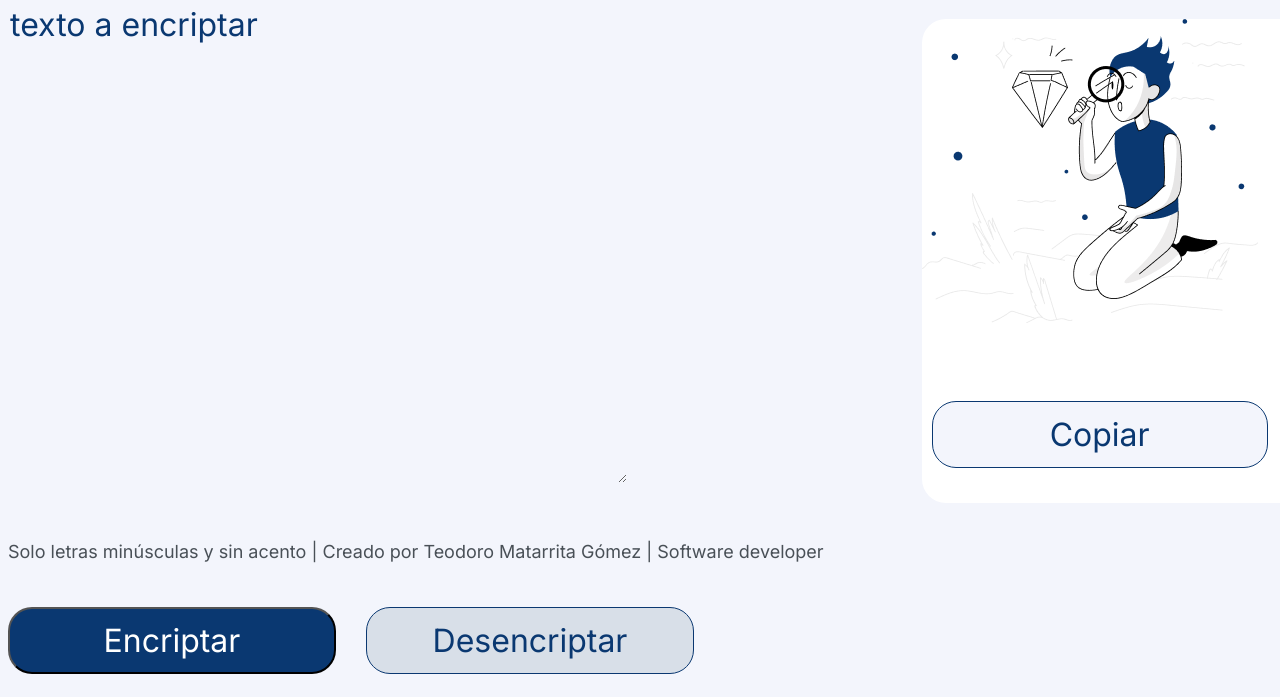
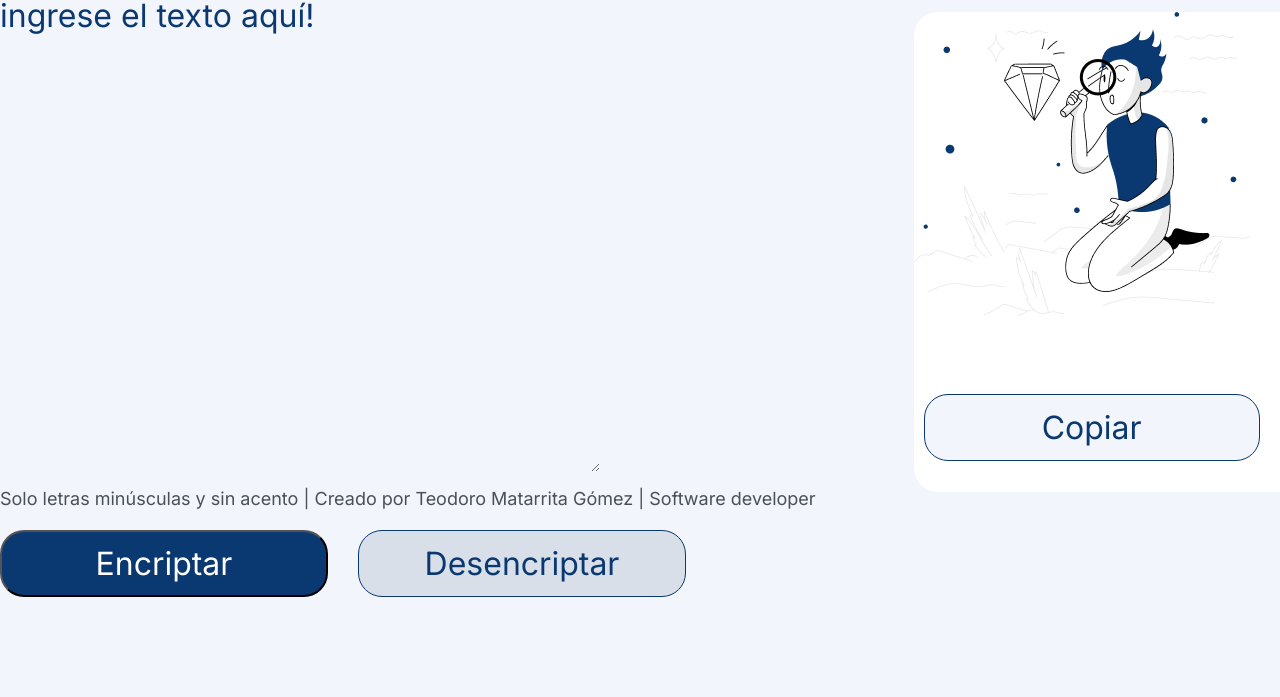
Before and after one commit to TeodoroMG/Encriptador-de-texto, a plain HTML site: page index.html in a window 1280 px wide. Shown: the part 103-800 px from the top of the page. Drawn offline with Linux system fonts and the light colour scheme.

Commit message:
actualiza todo

```diff
--- a/index.html
+++ b/index.html
@@ -22,8 +22,9 @@
 
           id="texto-encriptado"
           class="campo-texto" cols="30" rows="10"
-          placeholder="Texto a encriptar"
+          placeholder="Ingrese el texto aquí!"
         ></textarea>
+
         <div>
           <h6 class="informacion">Solo letras minúsculas y sin acento | Creado por Teodoro Matarrita Gómez | Software developer </h6>
         </div>
@@ -41,6 +42,7 @@
 
       <section>
         <textarea id="campo-mensaje" cols="30" rows="10" class="mensaje"> </textarea>
+
         <div>
           <button class="copiar">Copiar</button>
         </div>
--- a/style.css
+++ b/style.css
@@ -4,6 +4,9 @@
     font-size: 32px;
     font-weight: 400;
     line-height: 150%;
+    overflow: hidden;
+    margin: 0;
+    padding: 0;
 
 }
 
```
Also changed, not shown: app.js (+12 -0 lines).
